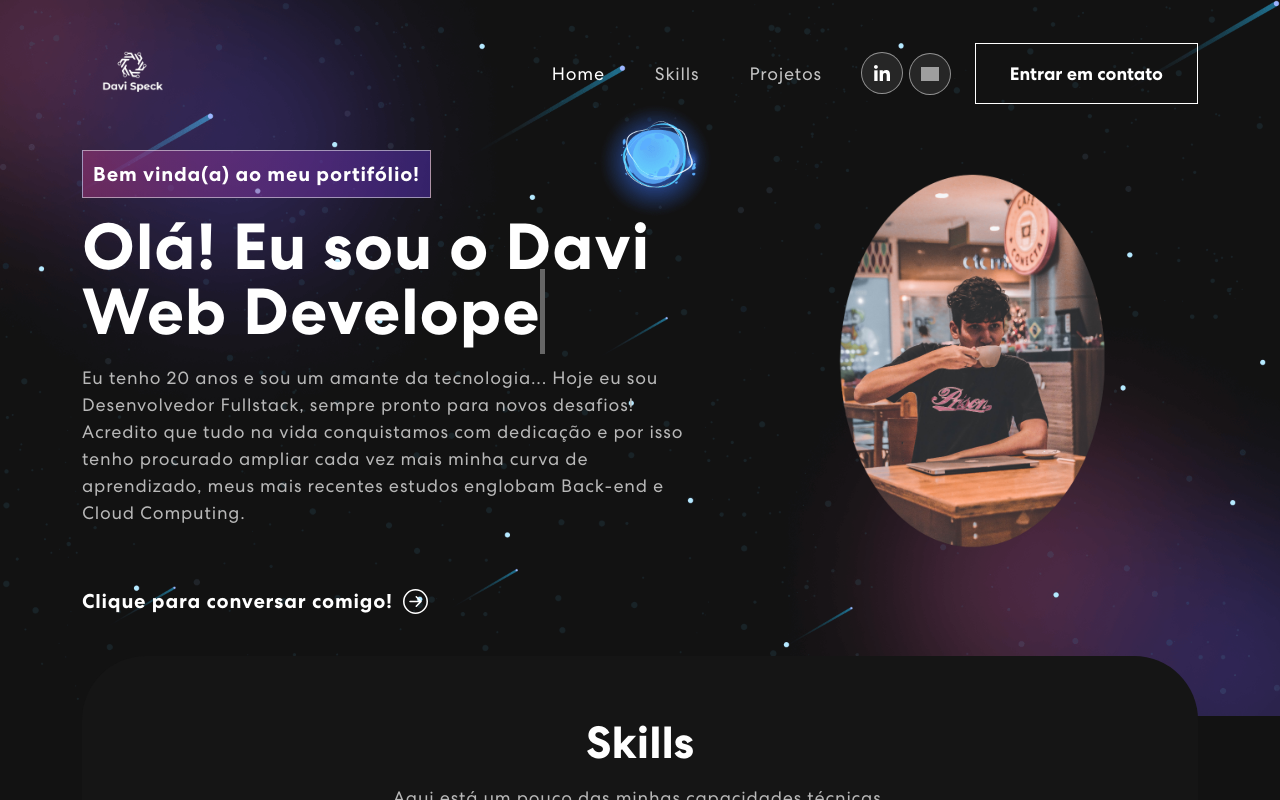
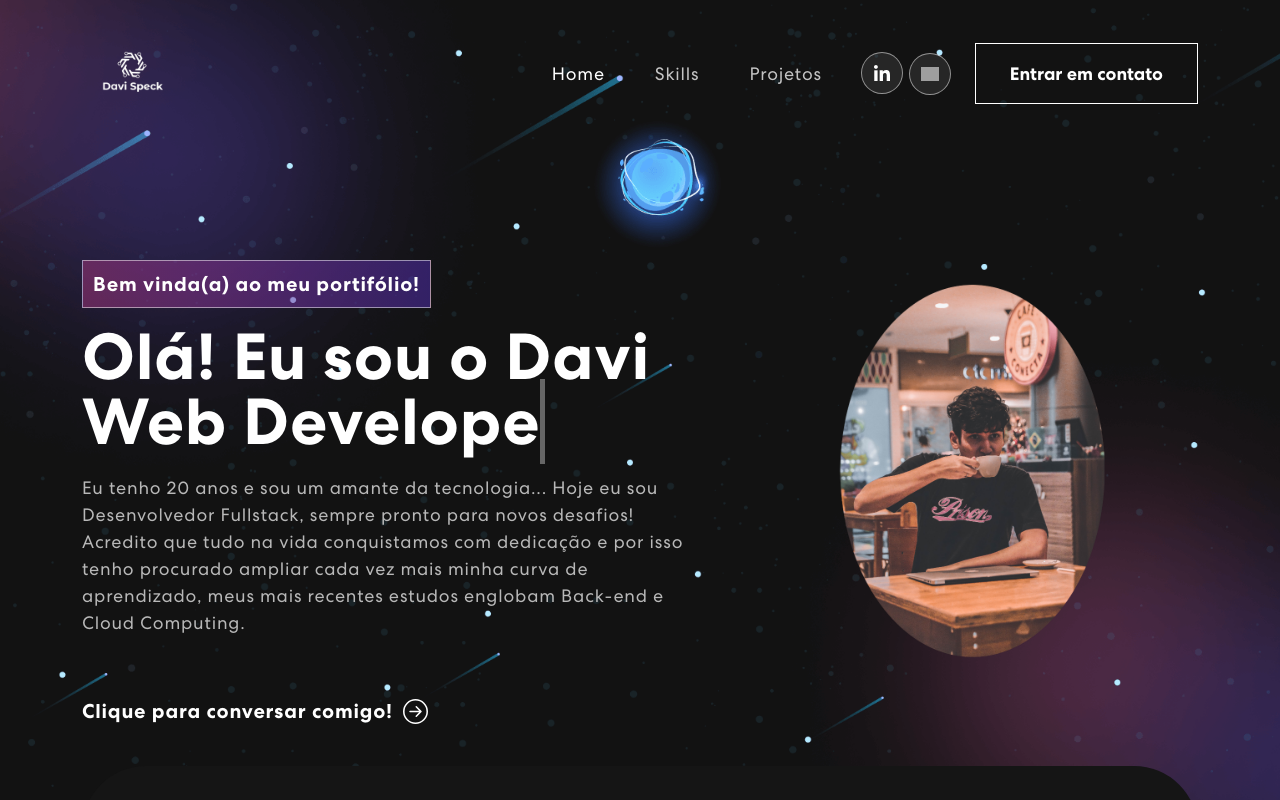
Before and after one commit to DaviSpeck/portifolio, a React (Create React App) app: page / in a window 1280 px wide. Shown: the top 800 px of the page. Built offline with nearby package versions, Linux system fonts and the light colour scheme; no server answers; grey boxes are pictures that could not be loaded.

Commit message:
changing padding top in banner

```diff
--- a/src/App.css
+++ b/src/App.css
@@ -240,7 +240,7 @@ nav.navbar .navbar-toggler[aria-expanded="true"] .navbar-toggler-icon {
 /************ Banner Css ************/
 .banner {
   margin-top: 0;
-  padding: 150px 0 100px 0;
+  padding: 260px 0 100px 0;
   background-image: url('./assets/img/banner-bg.png');
   background-position: top center;
   background-size: cover;
```
